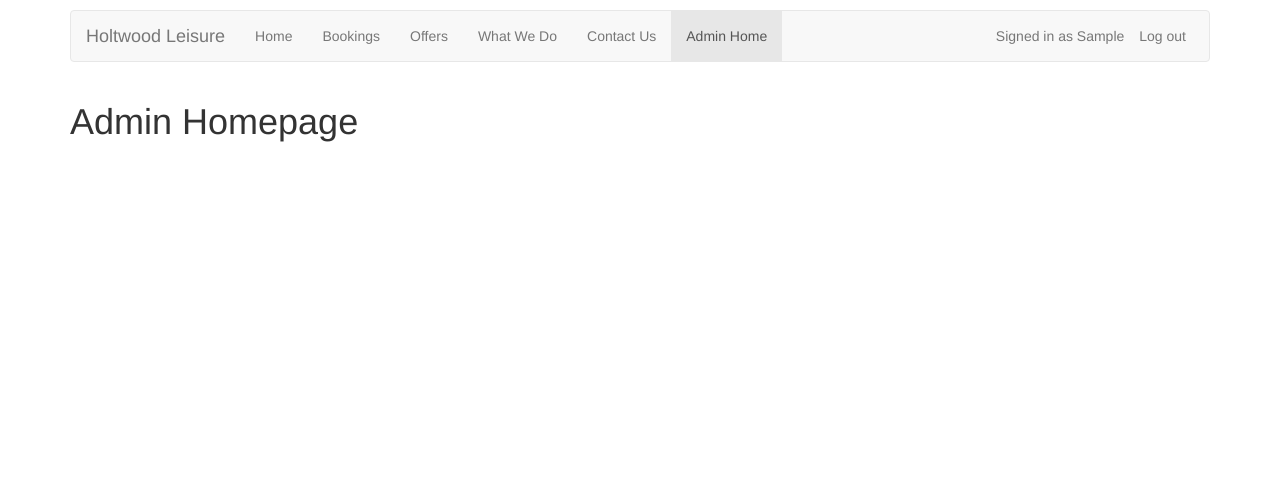
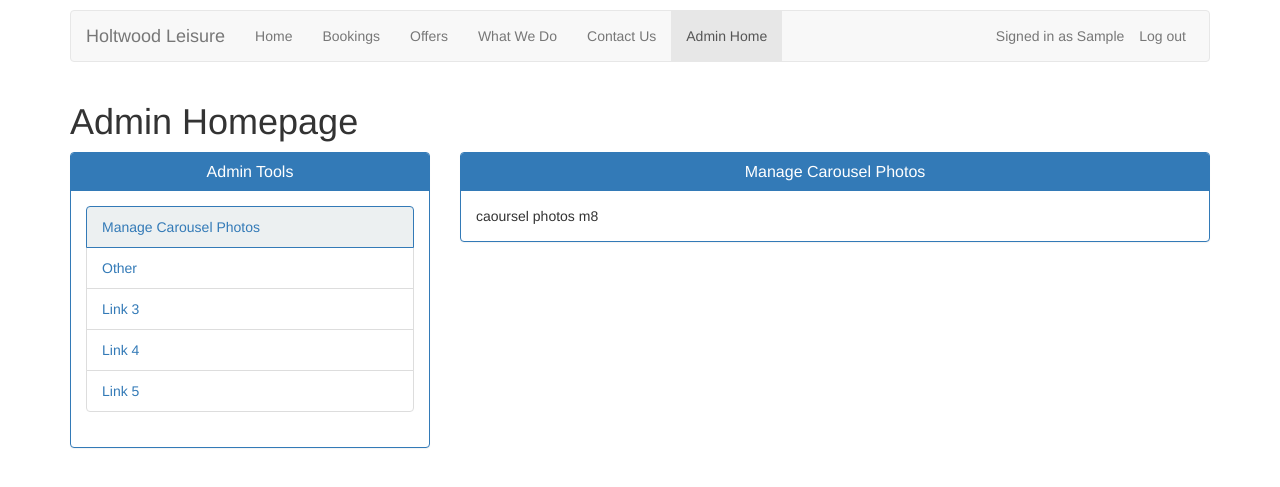
Before and after one commit to jakeabeany/learningFlask, a Flask app: page /adminhome in a window 1280 px wide. Shown: the top 487 px of the page. Run offline with Flask 2, Linux system fonts and the light colour scheme; a user stored in the database is signed in; tables that the repository leaves empty hold one stand-in row (values such as "Sample post"); some libraries are stand-ins or nearby versions.

Commit message:
Added dynamic naviagtion to admin section

```diff
--- a/app/routes.py
+++ b/app/routes.py
@@ -9,11 +9,10 @@ from werkzeug.urls import url_parse
 @app.route('/')
 @app.route('/index')
 def index():
+    # TODO: find a better way of getting the photos
     # get id's of photos to be displayed in carousel
     carouselphotos = CarouselPhoto.query.all()
-
     photos = []
-
     for photo in carouselphotos:
         photos.append(Photo.query.get(photo.photo_id))
 
@@ -83,7 +82,7 @@ def register():
         db.session.add(newuser)
         db.session.commit()
 
-        flash("Registration successful, you may now login.")
+        flash("Registration successful, you may now login.", "alert-success")
 
         return redirect(url_for("login"))
 
@@ -93,11 +92,11 @@ def register():
 @app.route('/adminhome')
 def adminhome():
     if not current_user.is_authenticated:
-        flash("You may not access this section")
+        flash("You may not access this section", "alert-danger")
         return redirect(url_for("index"))
 
     if not current_user.is_admin:
-        flash("You may not access this section")
+        flash("You may not access this section", "alert-danger")
         return redirect(url_for("index"))
 
     return render_template("adminhome.html", title="Admin Dashboard")
--- a/app/static/styling.css
+++ b/app/static/styling.css
@@ -1,3 +1,3 @@
-.carousel-inner > .item > img {
-    margin: 0 auto;
+.list-group-item.active, .list-group-item.active:hover, .list-group-item.active:focus {
+    background-color: #ecf0f1;
 }
--- a/app/templates/adminhome.html
+++ b/app/templates/adminhome.html
@@ -4,5 +4,50 @@
     <div class="container">
         <h1>Admin Homepage</h1>
 
-    </div>
+        <div class="row">
+            <!-- Admin Nav Menu -->
+            <div id="adminNav" class="col-md-4">
+                <div class="panel panel-primary">
+                    <div class="panel-heading">
+                        <h2 class="panel-title" style="text-align: center;">Admin Tools</h2>
+                    </div>
+                    <div class="panel-body">
+                        <ul class="list-group">
+                            <li class="list-group-item active"><a data-toggle="tab" href="#carousel">Manage Carousel
+                                Photos</a></li>
+                            <li class="list-group-item"><a data-toggle="tab" href="#other">Other</a></li>
+                            <li class="list-group-item"><a data-toggle="tab" href="#">Link 3</a></li>
+                            <li class="list-group-item"><a data-toggle="tab" href="#">Link 4</a></li>
+                            <li class="list-group-item"><a data-toggle="tab" href="#">Link 5</a></li>
+                        </ul>
+                    </div>
+                </div>
+            </div>
+
+            <!-- Admin Nav Content || Stored in tab-content to allow for dynamic page content. -->
+            <div class="tab-content">
+                <div class="tab-pane active col-md-8" id="carousel">
+                    <div class="panel panel-primary">
+                        <div class="panel-heading">
+                            <h2 class="panel-title" style="text-align: center;">Manage Carousel Photos</h2>
+                        </div>
+                        <div class="panel-body">
+                            caoursel photos m8
+                        </div>
+                    </div>
+                </div>
+
+                <div class="tab-pane col-md-8" id="other">
+                    <div class="panel panel-primary">
+                        <div class="panel-heading">
+                            <h2 class="panel-title" style="text-align: center;">Other</h2>
+                        </div>
+                        <div class="panel-body">
+                            oi oi
+                        </div>
+                    </div>
+                </div>
+            </div>
+        </div>
+    </div><!-- container -->
 {% endblock %}
--- a/app/templates/base.html
+++ b/app/templates/base.html
@@ -15,8 +15,10 @@
 
 {% block styles %}
     {{ super() }}
+
+    <link rel="stylesheet" href="https://bootswatch.com/3/readable/bootstrap.min.css">
     <link rel="stylesheet"
-      href="{{url_for('.static', filename='styling.css')}}">
+          href="{{url_for('.static', filename='styling.css')}}">
 {% endblock %}
 
 {% block navbar %}
@@ -82,5 +84,3 @@
         </nav>
     </div>
 {% endblock %}
-
-{% block content %}{% endblock %}
--- a/app/templates/register.html
+++ b/app/templates/register.html
@@ -7,7 +7,7 @@
             {{ form.hidden_tag() }}
             <p>
                 {{ form.username.label }}<br />
-                {{ form.username(size=32) }}<br />
+                {{ form.username(size=32, autofocus=true) }}<br />
                 {% for error in form.username.errors %}
                     <span style="color: red">{{ error }}</span>
                 {% endfor %}
```
Also changed, not shown: app/templates/index.html (+5 -6 lines), app/templates/login.html (+10 -12 lines), app.db.
